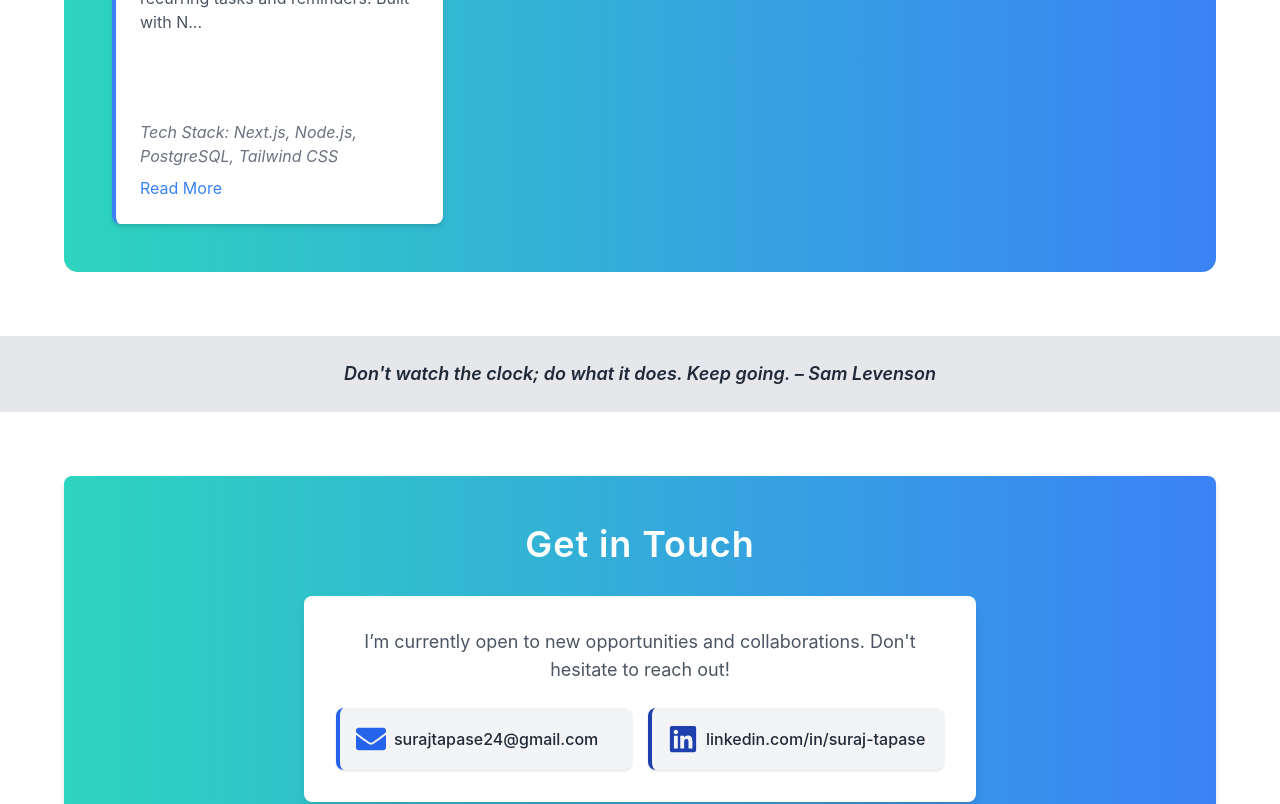
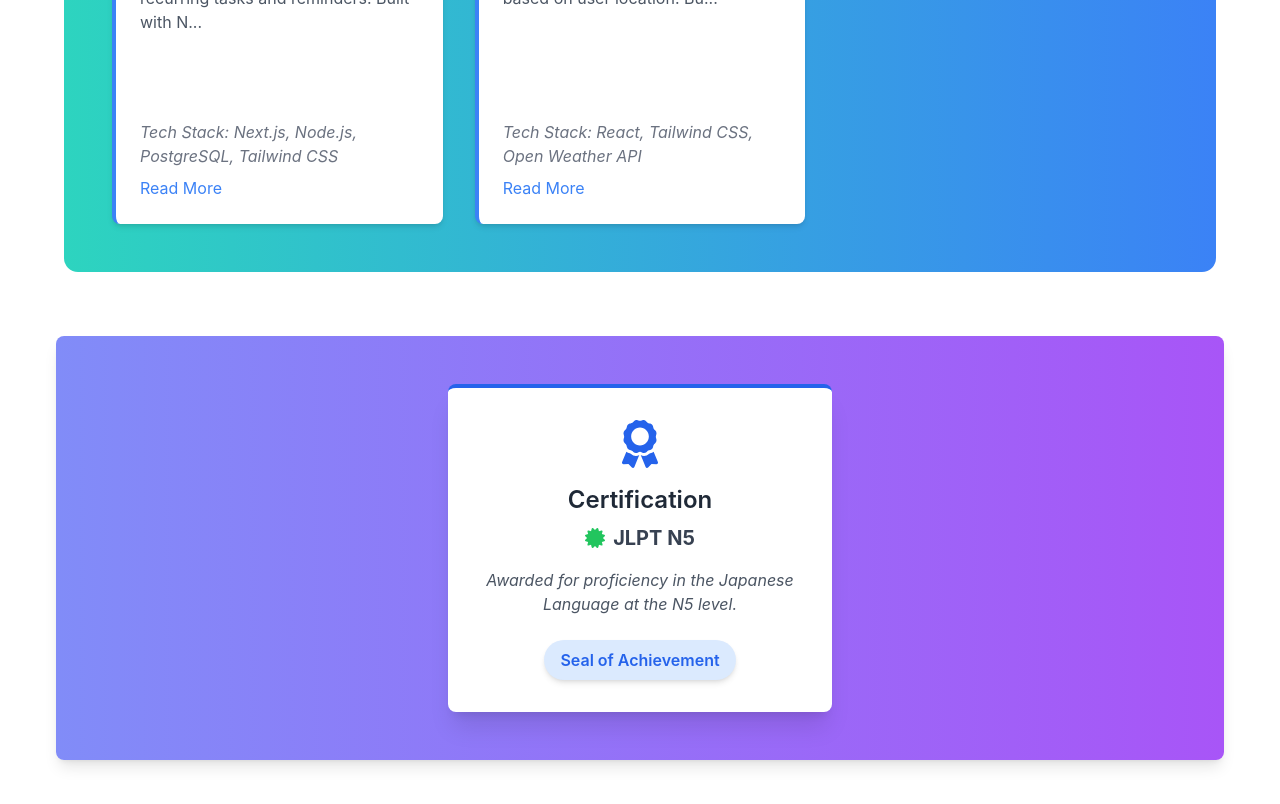
Before and after one commit to surajtapase/suraj-tapase-portfolio, a React (Create React App) app: page / in a window 1280 px wide. Shown: the part 1720-2524 px from the top of the page. Built offline with nearby package versions, Linux system fonts and the light colour scheme.

Commit message:
Certification Added

```diff
--- a/src/App.css
+++ b/src/App.css
@@ -65,3 +65,11 @@ section {
     padding: 4rem;
   }
 }
+
+#personal-development {
+  padding: 20px;
+  background-color: #f9f9f9; /* Light background color */
+  border: 1px solid #ddd;    /* Light border */
+  border-radius: 5px;        /* Rounded corners */
+  margin: 20px 0;            /* Space above and below */
+}
--- a/src/App.js
+++ b/src/App.js
@@ -1,11 +1,12 @@
-import React from 'react';
-import Header from './components/Header';
-import About from './components/About';
-import Projects from './components/Projects';
-import Contact from './components/Contact';
-import './App.css';
-import Skills from './components/Skills';
-import MotivationalQuote from './components/MotivationalQuote';
+import React from "react";
+import Header from "./components/Header";
+import About from "./components/About";
+import Projects from "./components/Projects";
+import Contact from "./components/Contact";
+import "./App.css";
+import Skills from "./components/Skills";
+import MotivationalQuote from "./components/MotivationalQuote";
+import PersonalDevelopment from "./components/PersonalDevelopment";
 
 function App() {
   return (
@@ -15,11 +16,14 @@ function App() {
         <section id="about">
           <About />
         </section>
-        <Skills/>
+        <Skills />
+
+
         <section id="projects">
           <Projects />
         </section>
-        <MotivationalQuote/>
+        <PersonalDevelopment />
+        <MotivationalQuote />
         <section id="contact">
           <Contact />
         </section>
--- /dev/null
+++ b/src/components/PersonalDevelopment.jsx
@@ -0,0 +1,32 @@
+// Certification.js
+import React from 'react';
+import { FaAward, FaCertificate } from 'react-icons/fa';
+
+const Certification = () => {
+  return (
+    <div style={{paddingLeft:"3.5rem",paddingRight:"3.5rem",paddingBottom:"3rem"}}>
+  <section id="certifications" className="flex justify-center p-6 md:p-12 bg-gradient-to-r from-indigo-400 to-purple-500 rounded-lg shadow-lg">
+      <div className="bg-white rounded-lg shadow-xl p-8 max-w-sm text-center border-t-4 border-blue-600">
+        <div className="flex justify-center items-center mb-4 text-blue-600">
+          <FaAward className="text-5xl" />
+        </div>
+        <h2 className="text-2xl font-semibold mb-2 text-gray-800">Certification</h2>
+        <h3 className="text-xl font-bold text-gray-700 mb-4 flex justify-center items-center">
+          <FaCertificate className="text-green-500 mr-2" /> JLPT N5
+        </h3>
+        <p className="text-gray-600 italic">
+          Awarded for proficiency in the Japanese Language at the N5 level.
+        </p>
+        <div className="flex justify-center mt-6">
+          <span className="bg-blue-100 text-blue-600 px-4 py-2 rounded-full shadow-md font-semibold">
+            Seal of Achievement
+          </span>
+        </div>
+      </div>
+    </section>
+    </div>
+
+  );
+};
+
+export default Certification;
--- a/src/components/Projects.js
+++ b/src/components/Projects.jsx
@@ -35,6 +35,11 @@ const projects = [
     title: 'Dynamic Todo Web App',
     description: 'A robust and flexible to-do application with support for recurring tasks and reminders. Built with Next.js and Node.js to ensure a seamless user experience.',
     techStack: 'Next.js, Node.js, PostgreSQL, Tailwind CSS',
+  },
+  {
+    title: 'Weather Now App',
+    description: 'A real-time weather application that displays current weather information based on user location. Built with React and Tailwind CSS, utilizing Open Weather API for fetching data.',
+    techStack: 'React, Tailwind CSS, Open Weather API',
   }
 ];
 
```
Also changed, not shown: src/components/About.jsx (renamed from src/components/About.js), src/components/Contact.jsx (renamed from src/components/Contact.js), src/components/Header.jsx (renamed from src/components/Header.js).
